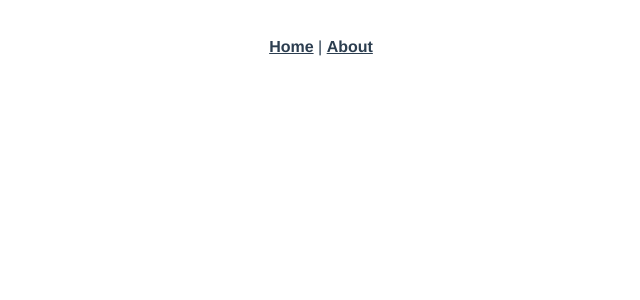
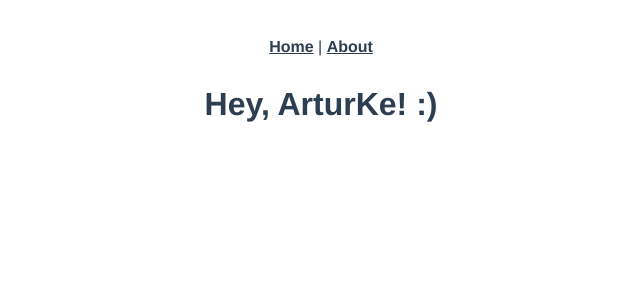
Before and after one commit to vue-diagram/gantt-chart, a Vue app: page /#/sandbox in a window 1280 px wide. Shown: the top 300 px of the page, without its empty margins (319-959 px from the left). Built offline with nearby package versions, Linux system fonts and the light colour scheme.

Commit message:
FEAT sandBox arturKe

```diff
--- /dev/null
+++ b/src/components/sandbox/HelloWorldArturKe.vue
@@ -0,0 +1,19 @@
+<template>
+  <div>
+  <h1>{{msg}}</h1>
+  </div>
+</template>
+
+<script>
+export default {
+  name: 'HelloWorldArturKe',
+  props: {
+    msg: String
+  }
+}
+</script>
+
+<!-- Add "scoped" attribute to limit CSS to this component only -->
+<style scoped lang="stylus">
+@require '../../styles/sandbox/HelloWorldArturKe'
+</style>
--- a/src/router.js
+++ b/src/router.js
@@ -1,6 +1,7 @@
 import Vue from 'vue'
 import Router from 'vue-router'
-import Home from './views/Home.vue'
+import Home from './views/Home'
+import sandbox from './components/sandbox/HelloWorldArturKe'
 
 Vue.use(Router)
 
@@ -17,7 +18,15 @@ export default new Router({
       // route level code-splitting
       // this generates a separate chunk (about.[hash].js) for this route
       // which is lazy-loaded when the route is visited.
-      component: () => import(/* webpackChunkName: "about" */ './views/About.vue')
+      component: () => import('./views/About')
+    },
+    {
+      path: '/sandbox',
+      name: 'sandbox',
+      props: {
+        msg: 'Hey, ArturKe! :)'
+      },
+      component: sandbox
     }
   ]
 })
--- /dev/null
+++ b/src/styles/sandbox/HelloWorldArturKe.styl
@@ -0,0 +1,3 @@
+h1
+  margin auto auto
+  display block
--- a/src/views/Home.vue
+++ b/src/views/Home.vue
@@ -7,7 +7,7 @@
 
 <script>
 // @ is an alias to /src
-import HelloWorld from '@/components/HelloWorld.vue'
+import HelloWorld from '@/components/HelloWorld'
 
 export default {
   name: 'home',
```
